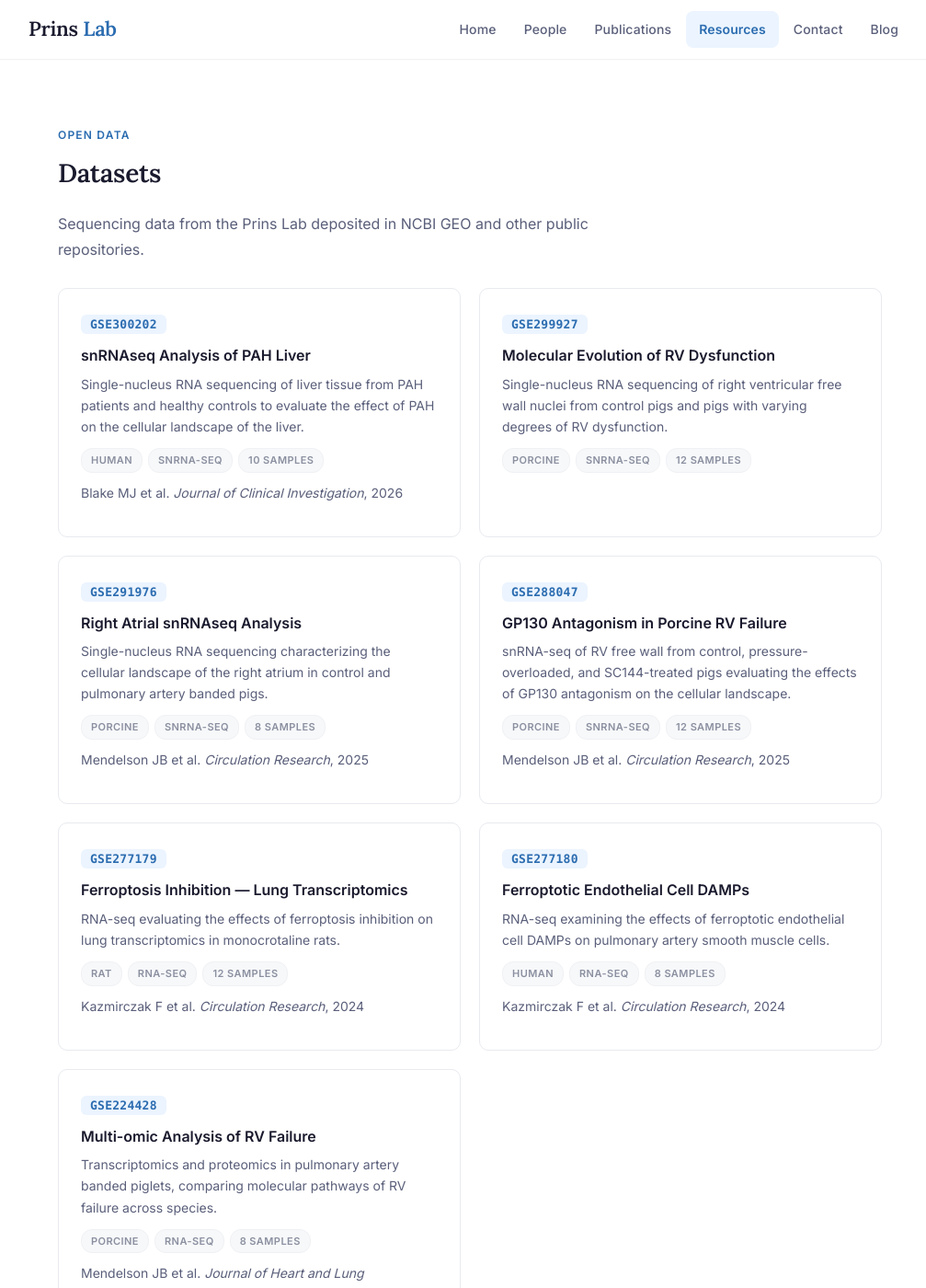
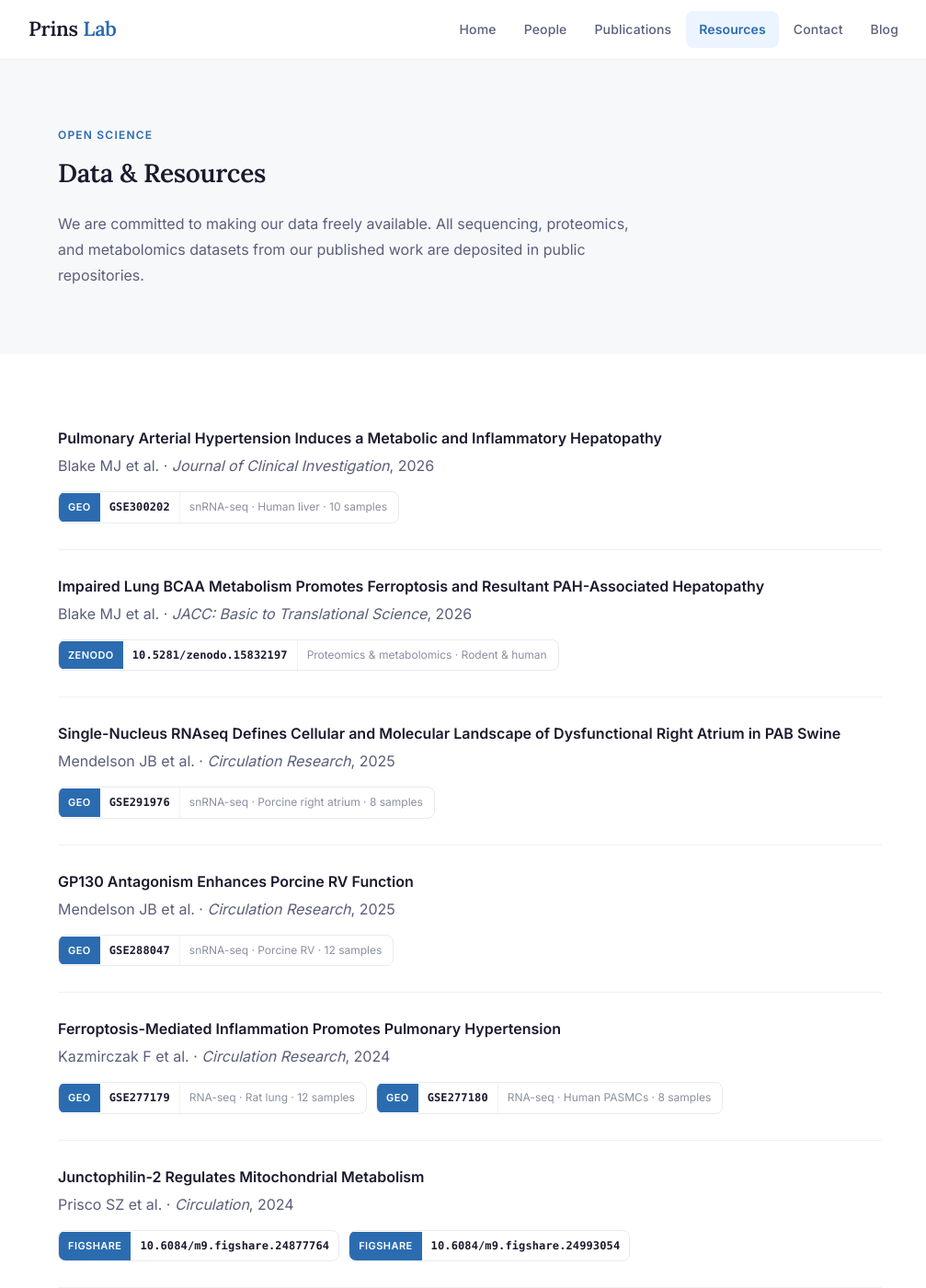
Before and after one commit to blake561/prins-lab-website, a Jekyll site: the page built from pages/resources.html, in a window 1280 px wide and 1400 px high. Shown: the whole window at 92% size, without its empty margins (129-1136 px from the left). Built offline with Jekyll 4.4.1, drawn with Linux system fonts in a browser that asks for light colours; some of the changed text lies outside the part shown.

Commit message:
Redesign Resources page: group by paper with linked citations
Restructure from dataset-card grid to paper-grouped list where each
publication links to its journal page and shows dataset badges below.
Add intro banner about open data commitment. Datasets with shared
papers (e.g. ferroptosis GSE277179/GSE277180) are now visually grouped.

Co-Authored-By: Claude Opus 4.6 <noreply@anthropic.com>

```diff
--- a/assets/css/style.css
+++ b/assets/css/style.css
@@ -577,95 +577,82 @@ nav a.active {
 }
 
 /* ── Resources ── */
-.dataset-grid {
-  display: grid;
-  grid-template-columns: repeat(2, 1fr);
-  gap: 20px;
-  margin-top: 28px;
+.paper-data-list {
+  margin-top: 8px;
 }
-.dataset-card {
-  background: var(--bg);
-  border: 1px solid var(--border);
-  border-radius: var(--radius);
-  padding: 24px;
-  transition: all var(--transition);
+.paper-data-item {
+  padding: 28px 0;
+  border-bottom: 1px solid var(--border-light);
 }
-.dataset-card:hover {
-  border-color: var(--accent);
-  box-shadow: 0 4px 20px rgba(43,108,176,0.08);
-  transform: translateY(-2px);
-}
-.dataset-accession {
-  margin-bottom: 10px;
-}
-.dataset-accession a {
-  font-size: 13px;
-  font-weight: 600;
-  font-family: 'SF Mono', 'Fira Code', 'Consolas', monospace;
-  color: var(--accent);
-  background: var(--accent-light);
-  padding: 3px 10px;
-  border-radius: 6px;
-  letter-spacing: 0.02em;
-}
-.dataset-card h3 {
+.paper-data-item:first-child { padding-top: 0; }
+.paper-data-item:last-child { border-bottom: none; }
+.paper-data-header h3 {
   font-size: 16px;
   font-weight: 600;
+  line-height: 1.45;
+  margin-bottom: 4px;
+}
+.paper-data-header h3 a {
   color: var(--text);
-  margin-bottom: 8px;
-  line-height: 1.4;
+  transition: color var(--transition);
 }
-.dataset-card > p {
-  font-size: 14px;
-  color: var(--text-light);
-  line-height: 1.65;
+.paper-data-header h3 a:hover {
+  color: var(--accent);
+}
+.paper-data-cite {
+  font-size: 13px;
+  color: var(--text-muted);
+  margin-bottom: 14px;
   max-width: none;
-  margin-bottom: 12px;
 }
-.dataset-meta {
+.paper-data-datasets {
   display: flex;
   flex-wrap: wrap;
-  gap: 6px;
-  margin-bottom: 10px;
+  gap: 10px;
 }
-.dataset-tag {
+.dataset-badge {
+  display: inline-flex;
+  align-items: center;
+  gap: 0;
+  border: 1px solid var(--border);
+  border-radius: 8px;
+  overflow: hidden;
+  font-size: 13px;
+  transition: all var(--transition);
+  text-decoration: none;
+}
+.dataset-badge:hover {
+  border-color: var(--accent);
+  box-shadow: 0 2px 8px rgba(43,108,176,0.1);
+  text-decoration: none;
+}
+.dataset-badge-repo {
+  background: var(--accent);
+  color: #fff;
+  font-weight: 600;
+  padding: 6px 10px;
   font-size: 11px;
-  font-weight: 600;
   text-transform: uppercase;
   letter-spacing: 0.04em;
+}
+.dataset-badge-id {
+  font-family: 'SF Mono', 'Fira Code', 'Consolas', monospace;
+  font-weight: 600;
+  color: var(--text);
+  padding: 6px 10px;
+  font-size: 12px;
+  letter-spacing: 0.01em;
+}
+.dataset-badge-desc {
   color: var(--text-muted);
-  background: var(--bg-alt);
-  padding: 3px 10px;
-  border-radius: 12px;
-  border: 1px solid var(--border-light);
-}
-.dataset-paper {
-  font-size: 13px;
-  color: var(--text-muted);
-  max-width: none;
-  margin-bottom: 0;
+  padding: 6px 12px 6px 0;
+  font-size: 12px;
+  border-left: 1px solid var(--border-light);
+  padding-left: 10px;
 }
 @media (max-width: 680px) {
-  .dataset-grid { grid-template-columns: 1fr; }
-}
-.resource-list {
-  list-style: none;
-  margin-top: 24px;
-}
-.resource-list li {
-  padding: 20px 0;
-  border-bottom: 1px solid var(--border-light);
-}
-.resource-list li:last-child { border-bottom: none; }
-.resource-list h3 {
-  font-size: 16px;
-  font-weight: 600;
-  margin-bottom: 6px;
-}
-.resource-list p {
-  font-size: 14px;
-  color: var(--text-light);
-  max-width: none;
+  .dataset-badge { flex-wrap: wrap; }
+  .dataset-badge-desc { border-left: none; padding-left: 10px; }
 }
 
 /* ── Blog ── */
--- a/pages/resources.html
+++ b/pages/resources.html
@@ -4,113 +4,138 @@ title: Resources
 permalink: /resources/
 ---
 
+<div class="section-alt">
+  <div class="section-inner">
+    <div class="section-label">Open Science</div>
+    <h2>Data &amp; Resources</h2>
+    <p>We are committed to making our data freely available. All sequencing, proteomics, and metabolomics datasets from our published work are deposited in public repositories.</p>
+  </div>
+</div>
+
 <div class="section">
-  <div class="section-label">Open Data</div>
-  <h2>Datasets</h2>
-  <p>Sequencing data from the Prins Lab deposited in NCBI GEO and other public repositories.</p>
 
-  <div class="dataset-grid">
+  <div class="paper-data-list">
 
-    <div class="dataset-card">
-      <div class="dataset-accession"><a href="https://www.ncbi.nlm.nih.gov/geo/query/acc.cgi?acc=GSE300202" target="_blank">GSE300202</a></div>
-      <h3>snRNAseq Analysis of PAH Liver</h3>
-      <p>Single-nucleus RNA sequencing of liver tissue from PAH patients and healthy controls to evaluate the effect of PAH on the cellular landscape of the liver.</p>
-      <div class="dataset-meta">
-        <span class="dataset-tag">Human</span>
-        <span class="dataset-tag">snRNA-seq</span>
-        <span class="dataset-tag">10 samples</span>
+    <div class="paper-data-item">
+      <div class="paper-data-header">
+        <h3><a href="https://www.jci.org/articles/view/201862" target="_blank">Pulmonary Arterial Hypertension Induces a Metabolic and Inflammatory Hepatopathy</a></h3>
+        <p class="paper-data-cite">Blake MJ et al. · <em>Journal of Clinical Investigation</em>, 2026</p>
       </div>
-      <p class="dataset-paper">Blake MJ et al. <em>Journal of Clinical Investigation</em>, 2026</p>
-    </div>
-
-    <div class="dataset-card">
-      <div class="dataset-accession"><a href="https://www.ncbi.nlm.nih.gov/geo/query/acc.cgi?acc=GSE299927" target="_blank">GSE299927</a></div>
-      <h3>Molecular Evolution of RV Dysfunction</h3>
-      <p>Single-nucleus RNA sequencing of right ventricular free wall nuclei from control pigs and pigs with varying degrees of RV dysfunction.</p>
-      <div class="dataset-meta">
-        <span class="dataset-tag">Porcine</span>
-        <span class="dataset-tag">snRNA-seq</span>
-        <span class="dataset-tag">12 samples</span>
+      <div class="paper-data-datasets">
+        <a href="https://www.ncbi.nlm.nih.gov/geo/query/acc.cgi?acc=GSE300202" target="_blank" class="dataset-badge">
+          <span class="dataset-badge-repo">GEO</span>
+          <span class="dataset-badge-id">GSE300202</span>
+          <span class="dataset-badge-desc">snRNA-seq · Human liver · 10 samples</span>
+        </a>
       </div>
     </div>
 
-    <div class="dataset-card">
-      <div class="dataset-accession"><a href="https://www.ncbi.nlm.nih.gov/geo/query/acc.cgi?acc=GSE291976" target="_blank">GSE291976</a></div>
-      <h3>Right Atrial snRNAseq Analysis</h3>
-      <p>Single-nucleus RNA sequencing characterizing the cellular landscape of the right atrium in control and pulmonary artery banded pigs.</p>
-      <div class="dataset-meta">
-        <span class="dataset-tag">Porcine</span>
-        <span class="dataset-tag">snRNA-seq</span>
-        <span class="dataset-tag">8 samples</span>
+    <div class="paper-data-item">
+      <div class="paper-data-header">
+        <h3><a href="https://www.jacc.org/doi/full/10.1016/j.jacbts.2026.101573" target="_blank">Impaired Lung BCAA Metabolism Promotes Ferroptosis and Resultant PAH-Associated Hepatopathy</a></h3>
+        <p class="paper-data-cite">Blake MJ et al. · <em>JACC: Basic to Translational Science</em>, 2026</p>
       </div>
-      <p class="dataset-paper">Mendelson JB et al. <em>Circulation Research</em>, 2025</p>
+      <div class="paper-data-datasets">
+        <a href="https://doi.org/10.5281/zenodo.15832197" target="_blank" class="dataset-badge">
+          <span class="dataset-badge-repo">Zenodo</span>
+          <span class="dataset-badge-id">10.5281/zenodo.15832197</span>
+          <span class="dataset-badge-desc">Proteomics &amp; metabolomics · Rodent &amp; human</span>
+        </a>
+      </div>
     </div>
 
-    <div class="dataset-card">
-      <div class="dataset-accession"><a href="https://www.ncbi.nlm.nih.gov/geo/query/acc.cgi?acc=GSE288047" target="_blank">GSE288047</a></div>
-      <h3>GP130 Antagonism in Porcine RV Failure</h3>
-      <p>snRNA-seq of RV free wall from control, pressure-overloaded, and SC144-treated pigs evaluating the effects of GP130 antagonism on the cellular landscape.</p>
-      <div class="dataset-meta">
-        <span class="dataset-tag">Porcine</span>
-        <span class="dataset-tag">snRNA-seq</span>
-        <span class="dataset-tag">12 samples</span>
+    <div class="paper-data-item">
+      <div class="paper-data-header">
+        <h3><a href="https://www.ahajournals.org/doi/abs/10.1161/CIRCRESAHA.125.326892" target="_blank">Single-Nucleus RNAseq Defines Cellular and Molecular Landscape of Dysfunctional Right Atrium in PAB Swine</a></h3>
+        <p class="paper-data-cite">Mendelson JB et al. · <em>Circulation Research</em>, 2025</p>
       </div>
-      <p class="dataset-paper">Mendelson JB et al. <em>Circulation Research</em>, 2025</p>
+      <div class="paper-data-datasets">
+        <a href="https://www.ncbi.nlm.nih.gov/geo/query/acc.cgi?acc=GSE291976" target="_blank" class="dataset-badge">
+          <span class="dataset-badge-repo">GEO</span>
+          <span class="dataset-badge-id">GSE291976</span>
+          <span class="dataset-badge-desc">snRNA-seq · Porcine right atrium · 8 samples</span>
+        </a>
+      </div>
     </div>
 
-    <div class="dataset-card">
-      <div class="dataset-accession"><a href="https://www.ncbi.nlm.nih.gov/geo/query/acc.cgi?acc=GSE277179" target="_blank">GSE277179</a></div>
-      <h3>Ferroptosis Inhibition — Lung Transcriptomics</h3>
-      <p>RNA-seq evaluating the effects of ferroptosis inhibition on lung transcriptomics in monocrotaline rats.</p>
-      <div class="dataset-meta">
-        <span class="dataset-tag">Rat</span>
-        <span class="dataset-tag">RNA-seq</span>
-        <span class="dataset-tag">12 samples</span>
+    <div class="paper-data-item">
+      <div class="paper-data-header">
+        <h3><a href="https://www.ahajournals.org/doi/abs/10.1161/circresaha.125.326336" target="_blank">GP130 Antagonism Enhances Porcine RV Function</a></h3>
+        <p class="paper-data-cite">Mendelson JB et al. · <em>Circulation Research</em>, 2025</p>
       </div>
-      <p class="dataset-paper">Kazmirczak F et al. <em>Circulation Research</em>, 2024</p>
+      <div class="paper-data-datasets">
+        <a href="https://www.ncbi.nlm.nih.gov/geo/query/acc.cgi?acc=GSE288047" target="_blank" class="dataset-badge">
+          <span class="dataset-badge-repo">GEO</span>
+          <span class="dataset-badge-id">GSE288047</span>
+          <span class="dataset-badge-desc">snRNA-seq · Porcine RV · 12 samples</span>
+        </a>
+      </div>
     </div>
 
-    <div class="dataset-card">
-      <div class="dataset-accession"><a href="https://www.ncbi.nlm.nih.gov/geo/query/acc.cgi?acc=GSE277180" target="_blank">GSE277180</a></div>
-      <h3>Ferroptotic Endothelial Cell DAMPs</h3>
-      <p>RNA-seq examining the effects of ferroptotic endothelial cell DAMPs on pulmonary artery smooth muscle cells.</p>
-      <div class="dataset-meta">
-        <span class="dataset-tag">Human</span>
-        <span class="dataset-tag">RNA-seq</span>
-        <span class="dataset-tag">8 samples</span>
+    <div class="paper-data-item">
+      <div class="paper-data-header">
+        <h3><a href="https://www.ahajournals.org/doi/abs/10.1161/circresaha.123.324138" target="_blank">Ferroptosis-Mediated Inflammation Promotes Pulmonary Hypertension</a></h3>
+        <p class="paper-data-cite">Kazmirczak F et al. · <em>Circulation Research</em>, 2024</p>
       </div>
-      <p class="dataset-paper">Kazmirczak F et al. <em>Circulation Research</em>, 2024</p>
+      <div class="paper-data-datasets">
+        <a href="https://www.ncbi.nlm.nih.gov/geo/query/acc.cgi?acc=GSE277179" target="_blank" class="dataset-badge">
+          <span class="dataset-badge-repo">GEO</span>
+          <span class="dataset-badge-id">GSE277179</span>
+          <span class="dataset-badge-desc">RNA-seq · Rat lung · 12 samples</span>
+        </a>
+        <a href="https://www.ncbi.nlm.nih.gov/geo/query/acc.cgi?acc=GSE277180" target="_blank" class="dataset-badge">
+          <span class="dataset-badge-repo">GEO</span>
+          <span class="dataset-badge-id">GSE277180</span>
+          <span class="dataset-badge-desc">RNA-seq · Human PASMCs · 8 samples</span>
+        </a>
+      </div>
     </div>
 
-    <div class="dataset-card">
-      <div class="dataset-accession"><a href="https://www.ncbi.nlm.nih.gov/geo/query/acc.cgi?acc=GSE224428" target="_blank">GSE224428</a></div>
-      <h3>Multi-omic Analysis of RV Failure</h3>
-      <p>Transcriptomics and proteomics in pulmonary artery banded piglets, comparing molecular pathways of RV failure across species.</p>
-      <div class="dataset-meta">
-        <span class="dataset-tag">Porcine</span>
-        <span class="dataset-tag">RNA-seq</span>
-        <span class="dataset-tag">8 samples</span>
+    <div class="paper-data-item">
+      <div class="paper-data-header">
+        <h3><a href="https://www.ahajournals.org/doi/full/10.1161/CIRCULATIONAHA.123.064343" target="_blank">Junctophilin-2 Regulates Mitochondrial Metabolism</a></h3>
+        <p class="paper-data-cite">Prisco SZ et al. · <em>Circulation</em>, 2024</p>
       </div>
-      <p class="dataset-paper">Mendelson JB et al. <em>Journal of Heart and Lung Transplantation</em>, 2024</p>
+      <div class="paper-data-datasets">
+        <a href="https://doi.org/10.6084/m9.figshare.24877764" target="_blank" class="dataset-badge">
+          <span class="dataset-badge-repo">Figshare</span>
+          <span class="dataset-badge-id">10.6084/m9.figshare.24877764</span>
+        </a>
+        <a href="https://doi.org/10.6084/m9.figshare.24993054" target="_blank" class="dataset-badge">
+          <span class="dataset-badge-repo">Figshare</span>
+          <span class="dataset-badge-id">10.6084/m9.figshare.24993054</span>
+        </a>
+      </div>
+    </div>
+
+    <div class="paper-data-item">
+      <div class="paper-data-header">
+        <h3><a href="https://www.sciencedirect.com/science/article/pii/S1053249823020569" target="_blank">Multi-Omic and Multispecies Analysis of Right Ventricular Dysfunction</a></h3>
+        <p class="paper-data-cite">Mendelson JB et al. · <em>Journal of Heart and Lung Transplantation</em>, 2024</p>
+      </div>
+      <div class="paper-data-datasets">
+        <a href="https://www.ncbi.nlm.nih.gov/geo/query/acc.cgi?acc=GSE224428" target="_blank" class="dataset-badge">
+          <span class="dataset-badge-repo">GEO</span>
+          <span class="dataset-badge-id">GSE224428</span>
+          <span class="dataset-badge-desc">RNA-seq · Porcine RV · 8 samples</span>
+        </a>
+      </div>
+    </div>
+
+    <div class="paper-data-item">
+      <div class="paper-data-header">
+        <h3>Molecular Evolution of RV Dysfunction</h3>
+        <p class="paper-data-cite">Prins Lab · <em>Manuscript in preparation</em></p>
+      </div>
+      <div class="paper-data-datasets">
+        <a href="https://www.ncbi.nlm.nih.gov/geo/query/acc.cgi?acc=GSE299927" target="_blank" class="dataset-badge">
+          <span class="dataset-badge-repo">GEO</span>
+          <span class="dataset-badge-id">GSE299927</span>
+          <span class="dataset-badge-desc">snRNA-seq · Porcine RV · 12 samples</span>
+        </a>
+      </div>
     </div>
 
   </div>
 
-  <h2 style="margin-top:56px;">Proteomics &amp; Metabolomics</h2>
-  <p>Mass spectrometry data deposited on Zenodo and Figshare.</p>
-
-  <ul class="resource-list">
-    <li>
-      <h3><a href="https://doi.org/10.5281/zenodo.15832197" target="_blank">Zenodo: 10.5281/zenodo.15832197</a></h3>
-      <p>Proteomics and metabolomics data from rodents and humans with PAH — Blake MJ et al. "Impaired Lung BCAA Metabolism Promotes Ferroptosis and Resultant PAH-Associated Hepatopathy." <em>JACC: Basic to Translational Science</em>, 2026</p>
-    </li>
-    <li>
-      <h3><a href="https://doi.org/10.6084/m9.figshare.24877764" target="_blank">Figshare: 10.6084/m9.figshare.24877764</a></h3>
-      <p>Data from "Junctophilin-2 Regulates Mitochondrial Metabolism" — Prisco SZ et al. <em>Circulation</em>, 2024</p>
-    </li>
-    <li>
-      <h3><a href="https://doi.org/10.6084/m9.figshare.24993054" target="_blank">Figshare: 10.6084/m9.figshare.24993054</a></h3>
-      <p>Additional data from "Junctophilin-2 Regulates Mitochondrial Metabolism" — Prisco SZ et al. <em>Circulation</em>, 2024</p>
-    </li>
-  </ul>
 </div>
```
